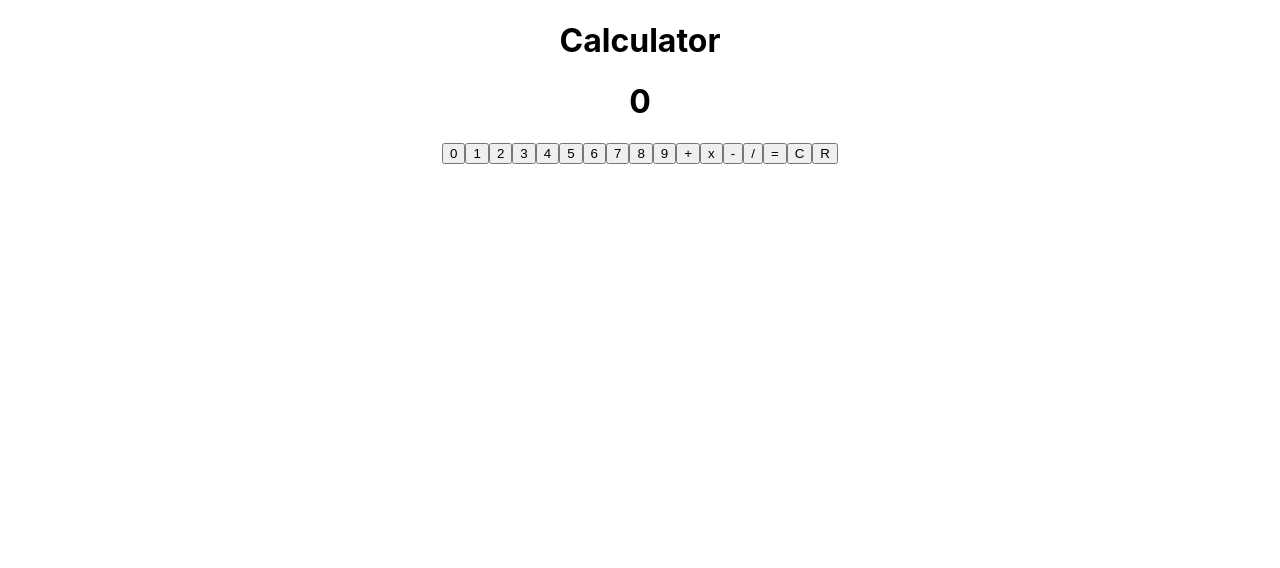
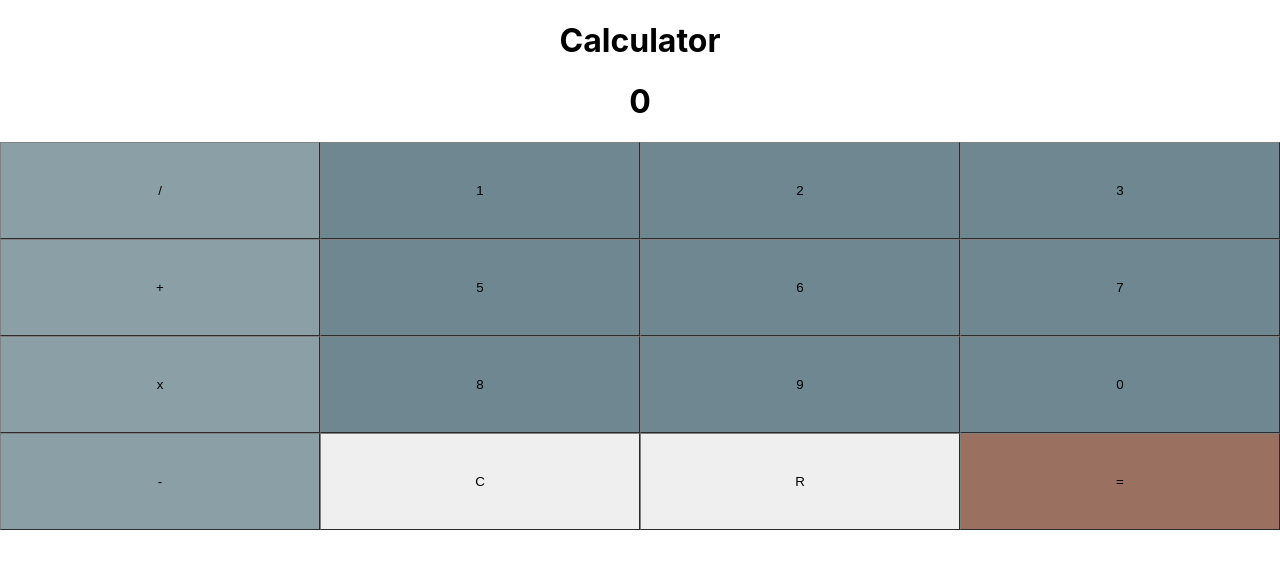
Before and after one commit to Poundednote/calculator, a React (Create React App) app: page / in a window 1280 px wide. Shown: the top 568 px of the page. Built offline with nearby package versions, Linux system fonts and the light colour scheme.

Commit message:
added styling and colour scheme

```diff
--- a/src/App.js
+++ b/src/App.js
@@ -92,27 +92,28 @@ class App extends Component {
       <div className="App">
         <h1>Calculator</h1>
         <Screen value={this.state.num ? this.state.num : this.state.result} />
-        <Button number={0} handleNum={this.handleNum} />
+        <div className="Buttons container-fluid">
+          <Operator sign="/" handleOperator={this.handleOperator} />
           <Button number={1} handleNum={this.handleNum} />
           <Button number={2} handleNum={this.handleNum} />
           <Button number={3} handleNum={this.handleNum} />
-        <Button number={4} handleNum={this.handleNum} />
+          <Operator sign="+" handleOperator={this.handleOperator} />
           <Button number={5} handleNum={this.handleNum} />
           <Button number={6} handleNum={this.handleNum} />
           <Button number={7} handleNum={this.handleNum} />
+          <Operator sign="x" handleOperator={this.handleOperator} />
           <Button number={8} handleNum={this.handleNum} />
           <Button number={9} handleNum={this.handleNum} />
-        <Operator sign="+" handleOperator={this.handleOperator} />
-        <Operator sign="x" handleOperator={this.handleOperator} />
+          <Button number={0} handleNum={this.handleNum} />
           <Operator sign="-" handleOperator={this.handleOperator} />
-        <Operator sign="/" handleOperator={this.handleOperator} />
+          <Clear handleClear={this.handleClear} />
+          <Reset handleReset={this.handleReset} />
           <Equals
             sign={this.state.sign}
             num={this.state.num}
             handleResult={this.handleResult}
           />
-        <Clear handleClear={this.handleClear} />
-        <Reset handleReset={this.handleReset} />
+        </div>
       </div>
     );
   }
@@ -130,7 +131,10 @@ class Screen extends Component {
 class Button extends Component {
   render() {
     return (
-      <button onClick={() => this.props.handleNum(this.props.number)}>
+      <button
+        className="btn btn-block number"
+        onClick={() => this.props.handleNum(this.props.number)}
+      >
         {this.props.number}
       </button>
     );
@@ -140,7 +144,10 @@ class Button extends Component {
 class Operator extends Component {
   render() {
     return (
-      <button onClick={() => this.props.handleOperator(this.props.sign)}>
+      <button
+        className="btn btn-block operator"
+        onClick={() => this.props.handleOperator(this.props.sign)}
+      >
         {this.props.sign}
       </button>
     );
@@ -151,6 +158,7 @@ class Equals extends Component {
   render() {
     return (
       <button
+        className="btn btn-block equals"
         onClick={() => this.props.handleResult(this.props.sign, this.props.num)}
       >
         {"="}
@@ -160,10 +168,18 @@ class Equals extends Component {
 }
 
 function Clear(props) {
-  return <button onClick={() => props.handleClear()}>{"C"}</button>;
+  return (
+    <button className="btn btn-block clear" onClick={() => props.handleClear()}>
+      {"C"}
+    </button>
+  );
 }
 
 function Reset(props) {
-  return <button onClick={() => props.handleReset()}>{"R"}</button>;
+  return (
+    <button className="btn btn-block clear" onClick={() => props.handleReset()}>
+      {"R"}
+    </button>
+  );
 }
 export default App;
--- a/src/index.css
+++ b/src/index.css
@@ -1,13 +1,39 @@
-body {
+html, body {
   margin: 0;
   font-family: -apple-system, BlinkMacSystemFont, 'Segoe UI', 'Roboto', 'Oxygen',
     'Ubuntu', 'Cantarell', 'Fira Sans', 'Droid Sans', 'Helvetica Neue',
     sans-serif;
   -webkit-font-smoothing: antialiased;
   -moz-osx-font-smoothing: grayscale;
+  height: 100%;
 }
 
 code {
   font-family: source-code-pro, Menlo, Monaco, Consolas, 'Courier New',
     monospace;
 }
+
+.number, .operator, .equals, .clear {
+  padding: 40px;
+  border-width: 1px;
+  border-color: grey;
+
+}
+
+.number {
+  background-color: #6F8790;
+}
+
+.equals {
+  background-color: #9A7160;
+}
+
+.operator {
+  background-color: #8B9FA7;
+}
+
+.Buttons {
+  display: grid;
+  grid-template-columns: 1fr 1fr 1fr 1fr;
+
+}
```
Lines whose indentation alone changed are shown as unchanged.
